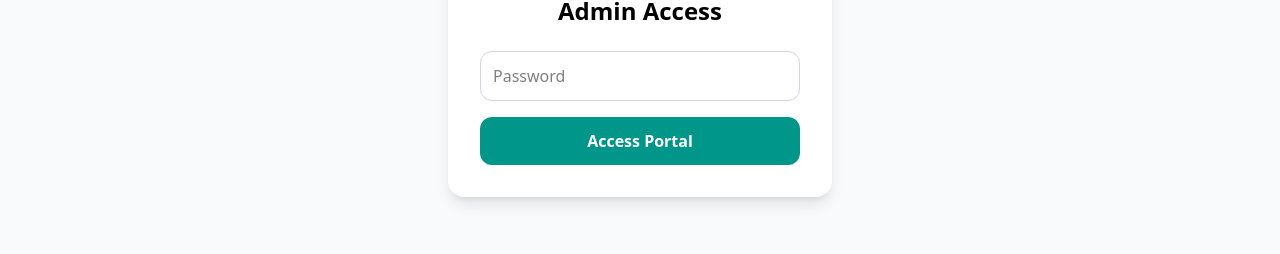
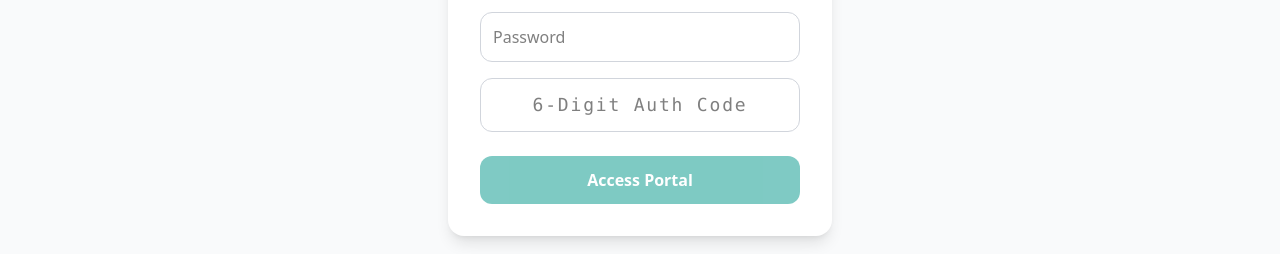
Before and after one commit to Obrianmaina/Brian-Maina-Portfolio, a Next.js app in the folder portfolio/: page /admin in a window 1280 px wide. Shown: the part 384-638 px from the top of the page. Built offline with nearby package versions, Linux system fonts and the light colour scheme; no server answers.

Commit message:
secure login

```diff
--- a/portfolio/package.json
+++ b/portfolio/package.json
@@ -26,8 +26,10 @@
     "lucide-react": "^0.540.0",
     "mongodb": "^6.20.0",
     "next": "^16.1.6",
+    "otplib": "^13.3.0",
     "pdfjs-dist": "^5.4.54",
     "pptx-preview": "^1.0.6",
+    "qrcode": "^1.5.4",
     "react": "^19.2.4",
     "react-cookie-consent": "^9.0.0",
     "react-dom": "^19.2.4",
--- a/portfolio/src/app/admin/page.tsx
+++ b/portfolio/src/app/admin/page.tsx
@@ -15,13 +15,15 @@ import {
   MessageSquare,
   Settings,
   BarChart3,
-  BadgeDollarSign // Add this for the pricing tile
+  BadgeDollarSign
 } from "lucide-react";
 import AdminModal from "@/components/AdminModal";
 
 export default function AdminDashboard() {
   const router = useRouter();
   const [password, setPassword] = useState("");
+  // 1. New state for the Google Authenticator code
+  const [token, setToken] = useState("");
   const [isAuthenticated, setIsAuthenticated] = useState(false);
   const [loading, setLoading] = useState(false);
   const [isCheckingAuth, setIsCheckingAuth] = useState(true);
@@ -59,16 +61,18 @@ export default function AdminDashboard() {
     e.preventDefault();
     setLoading(true);
     try {
+      // 2. Send both password and token to the backend
       const res = await fetch("/api/admin-login", {
         method: "POST",
         headers: { "Content-Type": "application/json" },
-        body: JSON.stringify({ password }),
+        body: JSON.stringify({ password, token }),
       });
       const data = await res.json();
       if (res.ok && data.success) {
         setIsAuthenticated(true);
       } else {
-        showModal('error', 'Access Denied', data.message || "Incorrect password");
+        // Updated error message to be more generic for security
+        showModal('error', 'Access Denied', data.message || "Incorrect credentials");
       }
     } catch {
       showModal('error', 'Error', "Connection failed. Please try again.");
@@ -82,6 +86,7 @@ export default function AdminDashboard() {
       await fetch("/api/admin/logout", { method: "POST" });
       setIsAuthenticated(false);
       setPassword("");
+      setToken(""); // Clear token on logout
     } catch (error) {
       console.error("Logout failed", error);
     }
@@ -109,10 +114,25 @@ export default function AdminDashboard() {
             className="w-full p-3 border border-gray-300 rounded-xl mb-4"
             value={password}
             onChange={(e) => setPassword(e.target.value)}
+            required
+          />
+          {/* 3. New input field for the Authenticator code */}
+          <input
+            type="text"
+            placeholder="6-Digit Auth Code"
+            className="w-full p-3 border border-gray-300 rounded-xl mb-6 tracking-widest text-center font-mono text-lg"
+            value={token}
+            onChange={(e) => {
+              // Strip non-numeric characters and limit to 6 digits
+              const val = e.target.value.replace(/\D/g, '').slice(0, 6);
+              setToken(val);
+            }}
+            maxLength={6}
+            required
           />
           <button
             type="submit"
-            disabled={loading}
+            disabled={loading || token.length !== 6} // Disable button until 6 digits are entered
             className="w-full bg-teal-600 text-white py-3 rounded-xl font-bold hover:bg-teal-700 transition-colors disabled:opacity-50"
           >
             {loading ? "Verifying..." : "Access Portal"}
@@ -193,7 +213,6 @@ export default function AdminDashboard() {
             <p className="text-gray-500">Update your experience, education, and skills.</p>
           </div>
 
-          {/* Pricing Module Tile */}
           <div onClick={() => router.push('/admin/pricing')} className="bg-white p-8 rounded-3xl shadow-md hover:shadow-xl hover:-translate-y-1 transition-all cursor-pointer border border-gray-100 flex flex-col items-center text-center group">
             <div className="w-16 h-16 bg-rose-100 text-rose-600 rounded-2xl flex items-center justify-center mb-6 group-hover:scale-110 transition-transform">
               <BadgeDollarSign size={32} />
@@ -202,14 +221,12 @@ export default function AdminDashboard() {
             <p className="text-gray-500">Create, manage, and send custom pricing lists to clients.</p>
           </div>
 
-          {/* NEW: Analytics Tile */}
           <div onClick={() => router.push('/admin/analytics')} className="bg-white p-8 rounded-3xl shadow-md hover:shadow-xl hover:-translate-y-1 transition-all cursor-pointer border border-gray-100 flex flex-col items-center text-center group">
             <div className="w-16 h-16 bg-blue-100 text-blue-600 rounded-2xl flex items-center justify-center mb-6 group-hover:scale-110 transition-transform"><BarChart3 size={32} /></div>
             <h2 className="text-2xl font-bold text-gray-800 mb-2">Analytics</h2>
             <p className="text-gray-500">Track page views and resume downloads.</p>
           </div>
 
-          {/* Corrected: Settings Tile */}
           <div onClick={() => router.push('/admin/settings')} className="bg-white p-8 rounded-3xl shadow-md hover:shadow-xl hover:-translate-y-1 transition-all cursor-pointer border border-gray-100 flex flex-col items-center text-center group">
             <div className="w-16 h-16 bg-slate-100 text-slate-600 rounded-2xl flex items-center justify-center mb-6 group-hover:scale-110 transition-transform"><Settings size={32} /></div>
             <h2 className="text-2xl font-bold text-gray-800 mb-2">Portal Settings</h2>
--- a/portfolio/src/app/api/admin-login/route.ts
+++ b/portfolio/src/app/api/admin-login/route.ts
@@ -1,25 +1,37 @@
 import { NextResponse } from 'next/server';
 import { cookies } from 'next/headers';
 import crypto from 'crypto';
+import { verify } from 'otplib'; // Updated import for v13
 
 export async function POST(req: Request) {
   try {
-    const { password } = await req.json();
+    const { password, token } = await req.json();
+
     const correctPassword = process.env.ADMIN_PASSWORD;
     const sessionToken = process.env.ADMIN_SESSION_TOKEN;
+    const totpSecret = process.env.ADMIN_TOTP_SECRET;
 
-    if (!correctPassword || !sessionToken) {
+    if (!correctPassword || !sessionToken || !totpSecret) {
       return NextResponse.json({ success: false, message: "Server configuration error" }, { status: 500 });
     }
 
-    // Use timingSafeEqual to prevent timing attacks
+    // 1. Verify the static password
     const inputBuffer = Buffer.from(password);
     const secretBuffer = Buffer.from(correctPassword);
+    const isPasswordValid = inputBuffer.length === secretBuffer.length && crypto.timingSafeEqual(inputBuffer, secretBuffer);
 
-    if (inputBuffer.length === secretBuffer.length && crypto.timingSafeEqual(inputBuffer, secretBuffer)) {
-      const response = NextResponse.json({ success: true });
+    if (!isPasswordValid) {
+      return NextResponse.json({ success: false, message: "Invalid credentials" }, { status: 401 });
+    }
 
-      // Set the secure session token instead of the password
+    // 2. Verify the Google Authenticator Token (Now Async in v13)
+    const isTokenValid = await verify({ token, secret: totpSecret });
+
+    if (!isTokenValid) {
+      return NextResponse.json({ success: false, message: "Invalid authenticator code" }, { status: 401 });
+    }
+
+    // 3. Success! Set the secure session token
     (await cookies()).set('admin_session', sessionToken, {
       httpOnly: true,
       secure: process.env.NODE_ENV === 'production',
@@ -28,10 +40,8 @@ export async function POST(req: Request) {
       path: '/',
     });
 
-      return response;
-    } else {
-      return NextResponse.json({ success: false, message: "Incorrect password" }, { status: 401 });
-    }
+    return NextResponse.json({ success: true });
+
   } catch (error) {
     return NextResponse.json({ success: false, message: "Bad request" }, { status: 400 });
   }
```
Also changed, not shown: 1 other file (tests, documents, lock files or other folders). Lines whose indentation alone changed are shown as unchanged.
